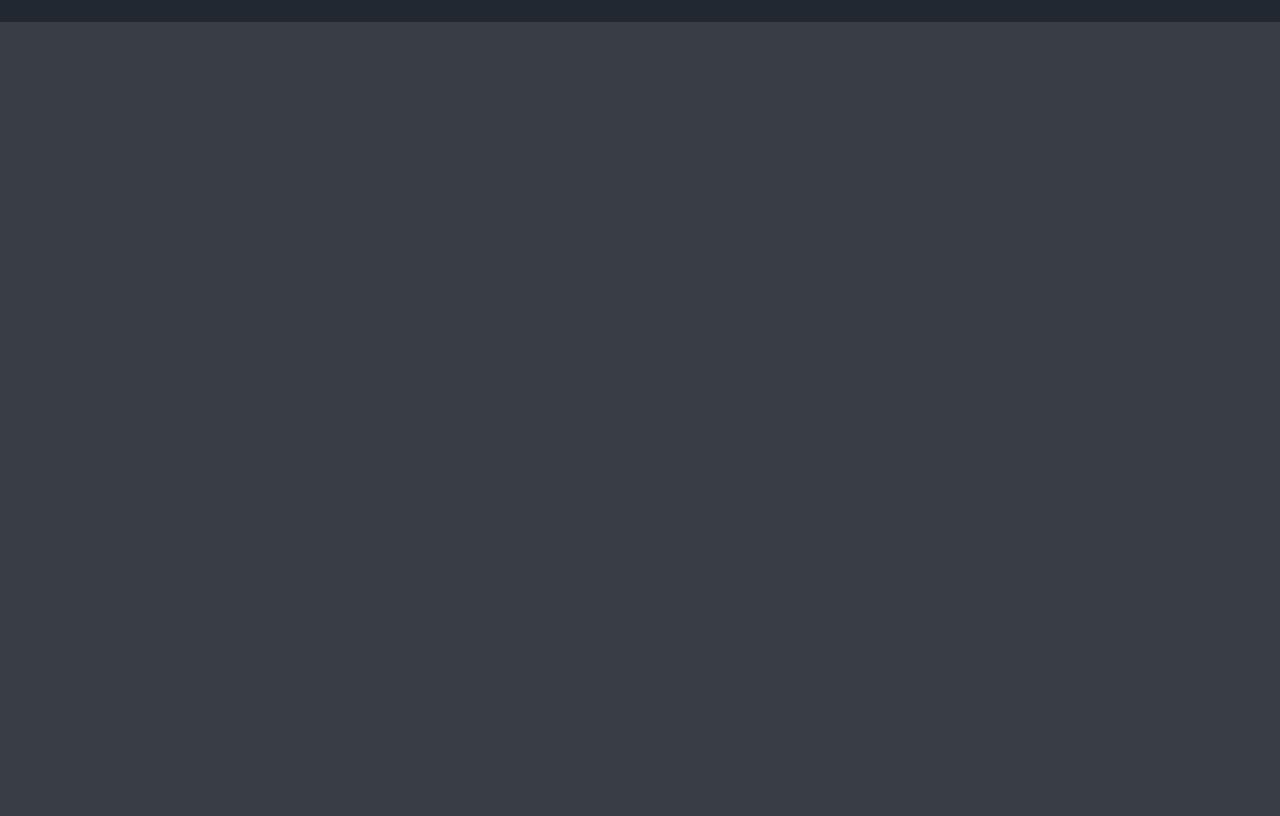
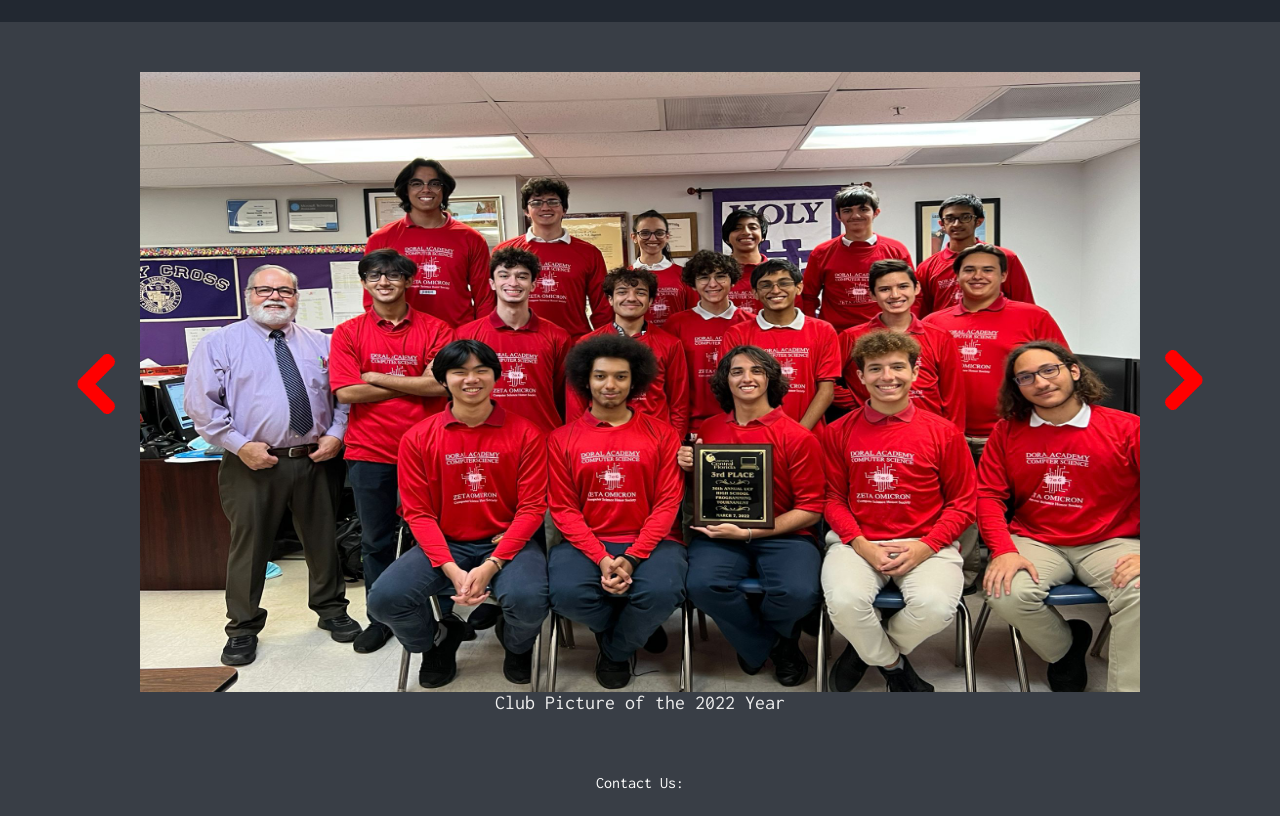
Before and after one commit to dahscs/website, a plain HTML site: page index.html in a window 1280 px wide. Shown: the part 95-911 px from the top of the page. Before the commit the page ends 800 px from the top, so only its background shows below. Drawn offline with Linux system fonts and the light colour scheme.

Commit message:
major image functionality

```diff
--- a/functions.js
+++ b/functions.js
@@ -0,0 +1,22 @@
+/*main page picture functionality */
+let clubPicsArr = ["Pictures/clubPicture2022.jpeg",
+"Pictures/clubPicture2019.jpeg", "Pictures/clubPicture2017.jpeg"];
+
+let clubPicsArrDesc = ["Club Picture of the 2022 Year", "Club Picture of the 2019 Year", "Club Picture of the 2017 year"] ;
+let picId=0;
+function goprevious(){
+    picId+=1;
+    picId= picId%clubPicsArr.length;
+    document.getElementById("clubPics").src=clubPicsArr[picId];
+    document.getElementById("descp").innerHTML = clubPicsArrDesc[picId];
+}
+
+function goforward(){
+    picId-=1;
+    picId= picId%clubPicsArr.length;
+    if(picId<0){
+        picId += clubPicsArr.length
+    }
+    document.getElementById("clubPics").src=clubPicsArr[picId];
+    document.getElementById("descp").innerHTML = clubPicsArrDesc[picId];
+}
--- a/index.html
+++ b/index.html
@@ -6,6 +6,7 @@
         <meta name="viewport" content="width=device-width, initial-scale=1.0">
         <script src="functions.js"></script>
         <link type="text/css" href="styles.css" rel="stylesheet" />
+
         <title>Document</title>
     </head>
 
@@ -17,7 +18,7 @@
         <a href="https://www.doralacademyprep.org" id="doral_logo1"><img src = "Pictures\doral_logo1.jpg" id ="doral_logo"></a>
 
         <nav>
-            <ul class="nav__links">  <!-- This is the navigation bar-->
+            <ul class="nav__links">  <!-- T</div>s is the navigation bar-->
 
                 <li><a href="index.html">Home</a></li>
                 <li><a href="projects.html">Competitions</a></li>
@@ -28,19 +29,31 @@
             </ul>
         </nav>
 
-        <a href="https://github.com/dahscs/website" id="doral_logo1"><img src = "Pictures\github3.png" id ="doral_logo"></a>
+        <a href="https://github.com/dahscs" id="doral_logo1"><img src = "Pictures\github3.png" id ="doral_logo"></a>
 
     </header>
 
     <main>
+        <div id="imgandbutton">
+            <button  id="buttonprevious" onClick="goprevious()"> <img width ="80px" src="Pictures/arrowforward.png"></button>
+            <img src="Pictures/clubPicture2022.jpeg" id="clubPics" height = "620" width ="1000px">
+            <button id="buttonforward" onClick="goforward()"><img width= "80px" src="Pictures/arrowForward.png"></button>
+        </div>
 
-
+        <div id="desc">
+            <p id="descp">Club Picture of the 2022 Year </p>
+        </div>
 
 
 
 
 
     </main>
+    <br>
+    <br>
+    <footer>
+        Contact Us:
+    </footer>
 
 </body>
 
--- a/styles.css
+++ b/styles.css
@@ -16,6 +16,17 @@ header{
     justify-content:space-between;
     padding:25px 10%;
     background-color:  #222831;
+}
+
+footer{
+    font-family: 'Inconsolata', monospace;
+    display:flex;
+    color:white;
+    align-items:center;
+    justify-content:center;
+    padding:25px 10%;
+    background-color:  #393e46;
+
 }
 
 .nav__links{
@@ -56,3 +67,45 @@ a:hover{
 
 
 }
+main{
+    margin-top: 50px;
+    display: flex;
+    justify-content: center;
+    flex-direction:column;
+    align-items:center;
+
+
+
+}
+
+#buttonprevious, #buttonforward {
+    background-color: transparent;
+    appearance: none;
+    border: none;
+    color: white;
+    filter: brightness(7);
+    text-align: center;
+    text-decoration: none;
+    display: inline-block;
+    font-size: 16px;
+
+  }
+  #buttonprevious:hover, #buttonforward:hover{
+      transition: all .2s ease-in-out;
+      cursor:pointer;
+      filter: brightness(1);
+
+  }
+  #buttonprevious{
+    transform: rotate(180deg);
+  }
+
+#imgandbutton{
+    display:flex;
+    vertical-align:middle;
+}
+#descp{
+    font-size:20px;
+    font-family: 'Inconsolata', monospace;
+    color:#eeeeee;
+}
```
Also changed, not shown: Pictures/arrowforward.png (added), Pictures/clubPicture2017.jpeg (added), Pictures/clubPicture2019.jpeg (added), Pictures/clubPicture2022.jpeg (added), 2 other files.
